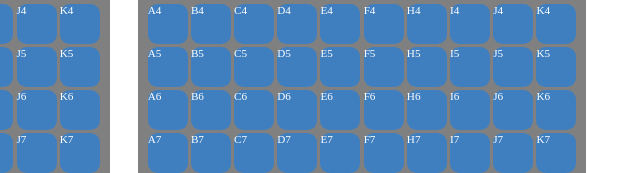
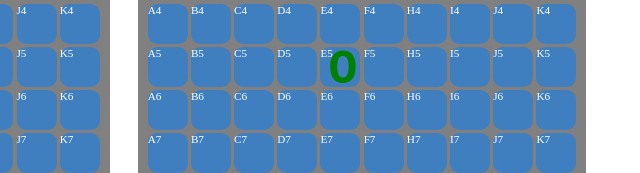
Before and after one commit to thelornenelson/battleship, a plain HTML site: page index.html in a window 1280 px wide. Both pictures are taken after a click on the element 721 px from the left and 244 px from the top of the page. Shown: the part 168-341 px from the top of the page, 371-1011 px from the left. Drawn offline with nearby package versions, Linux system fonts and the light colour scheme.

Commit message:
added inital hit detection

```diff
--- a/battleship.js
+++ b/battleship.js
@@ -19,10 +19,20 @@ $(document).ready(function(){
 
   setShips($(".ship"), $("#player-board"), boardSize);
 
+
+  // testing attack stuff =====
+  areShipsReady(enemyShips, boardSize);
+  console.dir(enemyShips);
+  attack(enemyShips);
+  // ===========
+
   $("#begin").on("click", function(){
     // console.log(`Are ships ready? ${areShipsReady(ships, boardSize)}`);
     if(areShipsReady(ships, boardSize)){
+      areShipsReady(enemyShips, boardSize);
       logToTicker("Game On!");
+      attack(enemyShips);
+      console.dir(ships);
     } else {
       logToTicker("Hold on, your ships aren't in position");
     }
@@ -40,6 +50,34 @@ $(document).ready(function(){
   //   console.dir(`Mouse clicked cell ${colTag(data.column)}${data.row + 1} on enemy board`);
   // });
   // ===================
+
+
+  function attack(enemyShips){
+    $("#enemy-board").on("click", ".board-square", function(){
+      let data = $(this).data();
+      if(isHit(getSquareId(data.column, data.row), enemyShips)){
+        console.log("It's a hit!");
+        $("<div>").text("X").addClass("attacks hit").appendTo($(this));
+      } else {
+        $("<div>").text("O").addClass("attacks miss").appendTo($(this));
+      }
+      console.dir(`Mouse clicked cell ${colTag(data.column)}${data.row + 1} on enemy board`);
+      // $("#enemy-board").off("click", null);
+    });
+  }
+
+  function isHit(position, enemyShips){
+    let result = false;
+    enemyShips.forEach(function(ship){
+      for(square in ship.squares){
+        if(position == square){
+            ship.squares[square] = true;
+            result = true;
+        }
+      }
+    });
+    return result;
+  }
 
   function setShips(ship, board, boardSize){
     let currentShip = null;
@@ -85,7 +123,7 @@ $(document).ready(function(){
   function areShipsReady(ships, boardSize){
     let flag = true;
     ships.forEach(function(elm){
-      console.log(`checking ship ${elm.type}, position ${elm.position}. Is position valid? ${isShipPosValid(elm)}`);
+      // console.log(`checking ship ${elm.type}, position ${elm.position}. Is position valid? ${isShipPosValid(elm, boardSize)}`);
       if(isShipPosValid(elm, boardSize) == false){
         flag = false;
       }
@@ -104,17 +142,33 @@ $(document).ready(function(){
       return false;
     } else if(ship.angle === 0){
       if((ship.column + ship.length) <= boardSize){
+        addShipSquares()
         return true;
       }
     } else if(ship.angle === 90){
       if((ship.row + ship.length) <= boardSize){
+        addShipSquares()
         return true;
       }
     } else {
+      ship.squares = null;
       ship.position = null;
       ship.row = null;
       ship.column = null;
       return undefined;
+    }
+
+    function addShipSquares(){
+      ship.squares = {};
+      if(ship.angle === 0){
+        for(let colOffset = 0; colOffset < ship.length; colOffset++){
+          ship.squares[getSquareId(ship.row, ship.column + colOffset,)] = false;
+        }
+      } else if(ship.angle === 90){
+        for(let rowOffset = 0; rowOffset < ship.length; rowOffset++){
+          ship.squares[getSquareId(ship.row + rowOffset, ship.column)] = false;
+        }
+      }
     }
   }
 
@@ -181,8 +235,8 @@ $(document).ready(function(){
     }
   }
 
-  function getSquareId(i, j){
-    return `${colTag(j)}${i + 1}`
+  function getSquareId(row, column){
+    return `${colTag(column)}${row + 1}`
   }
 
 });
--- a/styles.css
+++ b/styles.css
@@ -117,3 +117,20 @@ div {
   background-color: green;
   text-align: center;
 }
+
+.hit {
+  color: red;
+}
+
+.miss {
+  color: green;
+  font-weight: bold;
+}
+
+.attacks {
+  font-size: 3rem;
+  font-family: monospace;
+  position: relative;
+  top: -1rem;
+  left: 0.5rem;
+}
```
